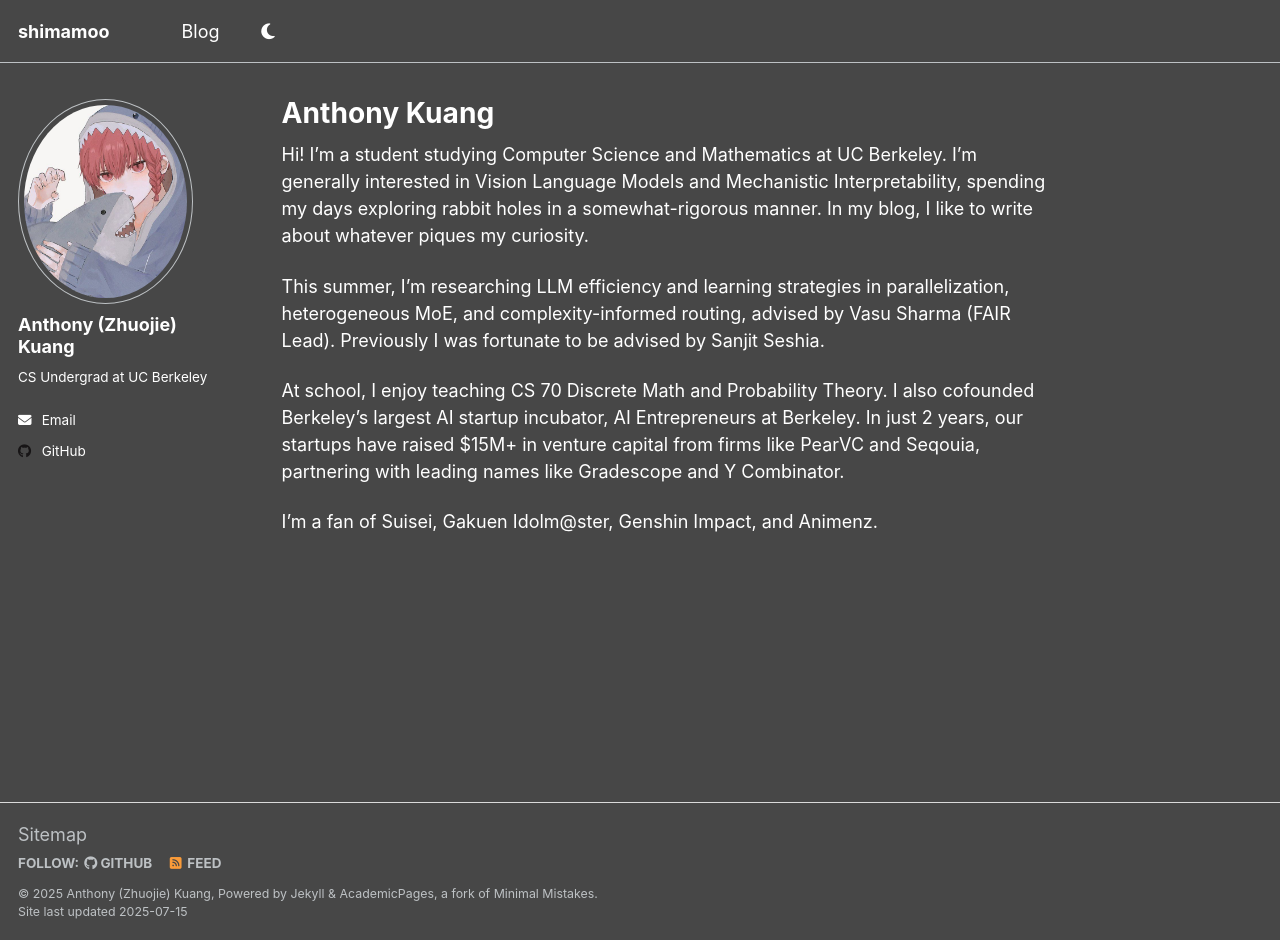
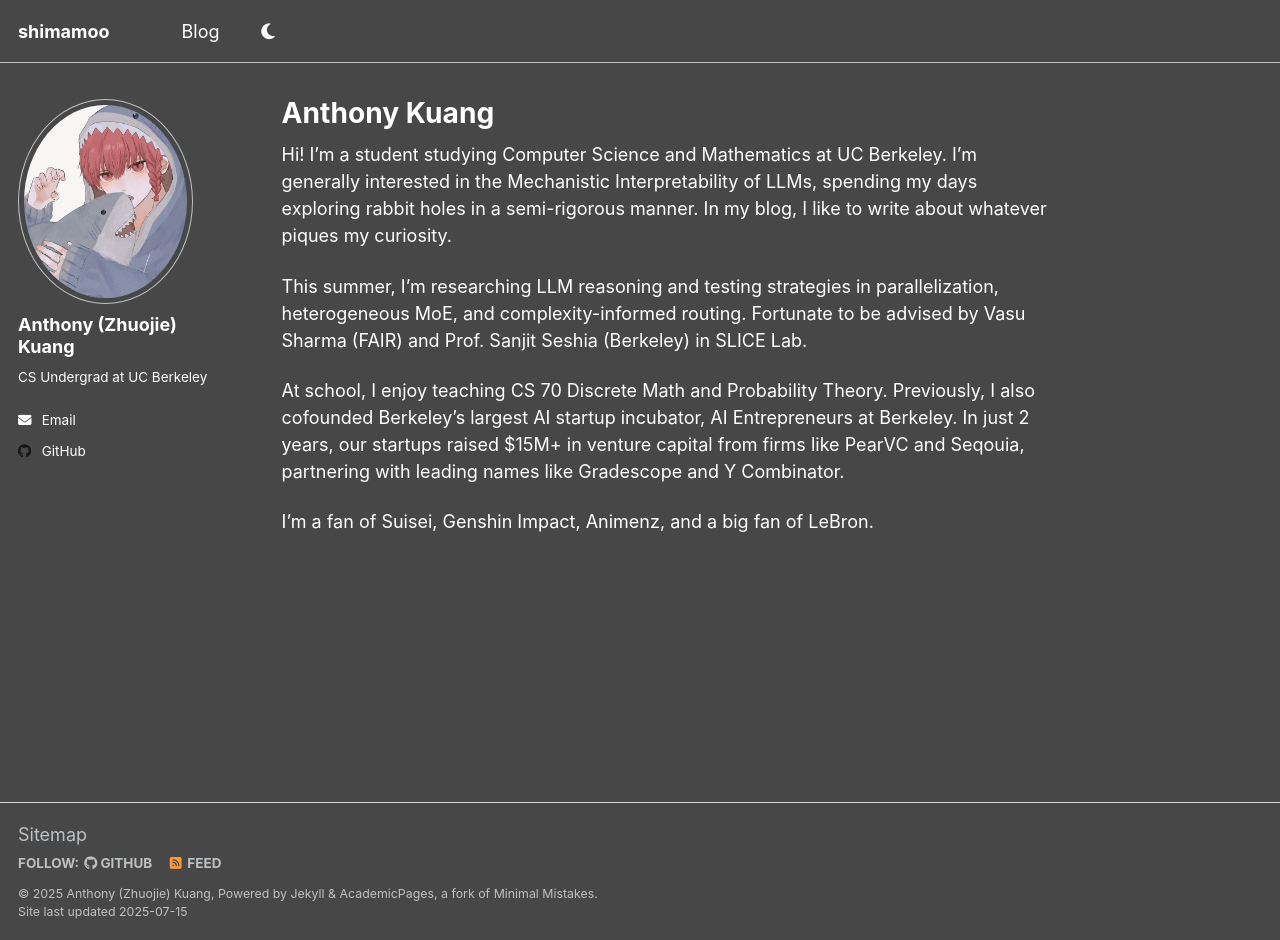
Before and after one commit to shimamooo/shimamooo.github.io, a Jekyll site: the page built from _pages/about.md, in a window 1280 px wide and 940 px high. Built offline with Jekyll 4.4.1, drawn with Linux system fonts in a browser that asks for light colours; a script that is not in the unit is left out.

Commit message:
Update about.md

```diff
--- a/_pages/about.md
+++ b/_pages/about.md
@@ -7,10 +7,10 @@ redirect_from:
   - /about.html
 ---
 
-Hi! I'm a student studying Computer Science and Mathematics at UC Berkeley. I'm generally interested in Vision Language Models and Mechanistic Interpretability, spending my days exploring rabbit holes in a somewhat-rigorous manner. In my blog, I like to write about whatever piques my curiosity.
+Hi! I'm a student studying Computer Science and Mathematics at UC Berkeley. I'm generally interested in the Mechanistic Interpretability of LLMs, spending my days exploring rabbit holes in a semi-rigorous manner. In my blog, I like to write about whatever piques my curiosity.
 
-This summer, I'm researching LLM efficiency and learning strategies in parallelization, heterogeneous MoE, and complexity-informed routing, advised by Vasu Sharma (FAIR Lead). Previously I was fortunate to be advised by Sanjit Seshia.
+This summer, I'm researching LLM reasoning and testing strategies in parallelization, heterogeneous MoE, and complexity-informed routing. Fortunate to be advised by Vasu Sharma (FAIR) and Prof. Sanjit Seshia (Berkeley) in SLICE Lab.
 
-At school, I enjoy teaching CS 70 Discrete Math and Probability Theory. I also cofounded Berkeley's largest AI startup incubator, AI Entrepreneurs at Berkeley. In just 2 years, our startups have raised $15M+ in venture capital from firms like PearVC and Seqouia, partnering with leading names like Gradescope and Y Combinator.
+At school, I enjoy teaching CS 70 Discrete Math and Probability Theory. Previously, I also cofounded Berkeley's largest AI startup incubator, AI Entrepreneurs at Berkeley. In just 2 years, our startups raised $15M+ in venture capital from firms like PearVC and Seqouia, partnering with leading names like Gradescope and Y Combinator.
 
-I'm a fan of Suisei, Gakuen Idolm@ster, Genshin Impact, and Animenz.
+I'm a fan of Suisei, Genshin Impact, Animenz, and a big fan of LeBron.
```
